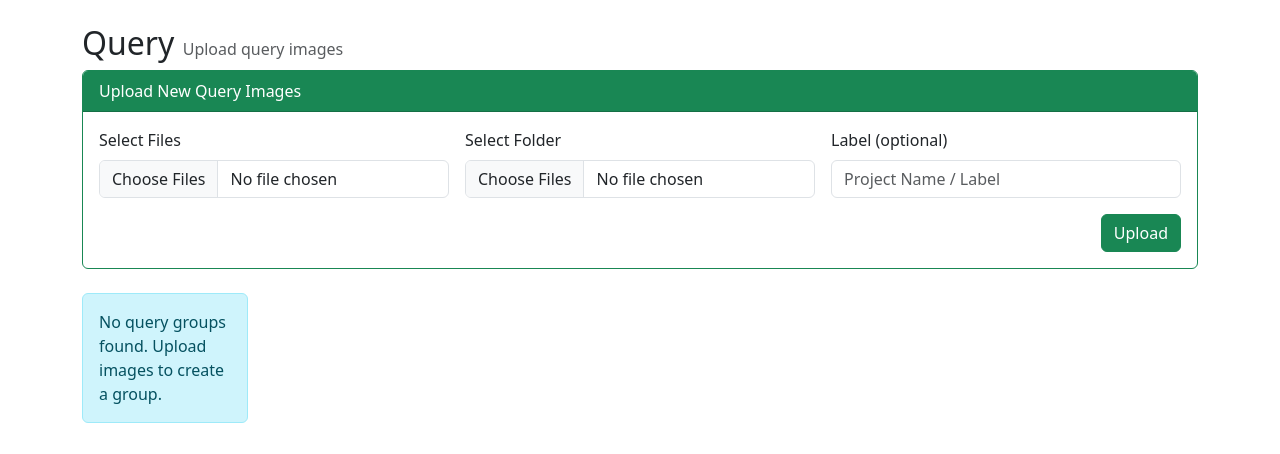
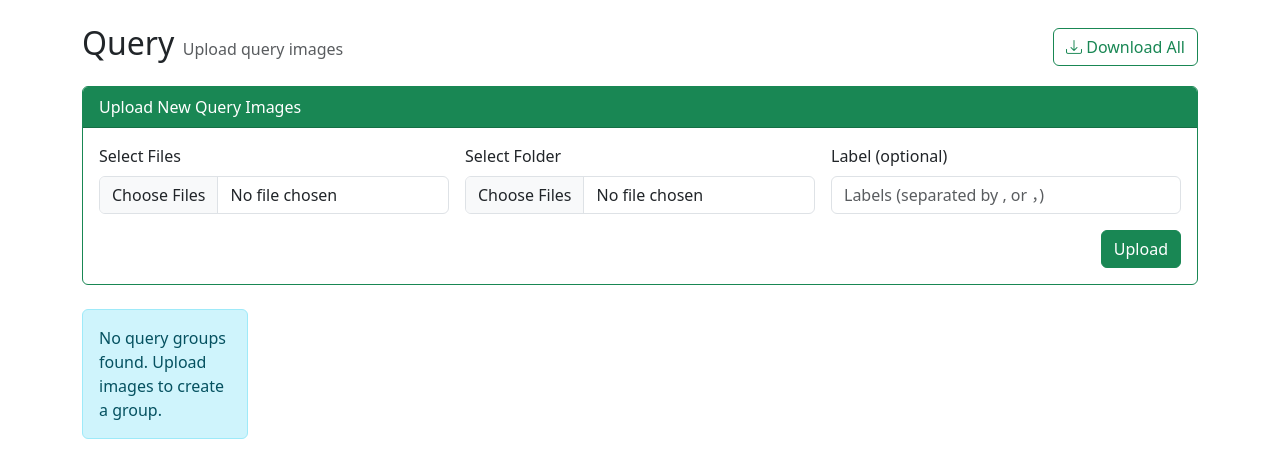
Before and after one commit to nomyowo/FurryRecongnization, a FastAPI app: page /query in a window 1280 px wide. Shown: the part 76-530 px from the top of the page. Run offline with FastAPI, Linux system fonts and the light colour scheme; data that the repository does not hold is empty.

Commit message:
加入下载，标签分割

```diff
--- a/main.py
+++ b/main.py
@@ -5,11 +5,13 @@ from datetime import datetime
 from typing import List, Optional
 
 from fastapi import FastAPI, Request, Form, UploadFile, File, Depends, status, Query
-from fastapi.responses import RedirectResponse
+from fastapi.responses import RedirectResponse, FileResponse
 from fastapi.staticfiles import StaticFiles
 from fastapi.templating import Jinja2Templates
 from werkzeug.utils import secure_filename
 import db
+import zipfile
+import tempfile
 
 app = FastAPI()
 
@@ -46,11 +48,36 @@ def startup_event():
         CREATE TABLE IF NOT EXISTS images (
             id INTEGER PRIMARY KEY AUTOINCREMENT,
             filename TEXT NOT NULL,
-            label TEXT NOT NULL,
+            label TEXT NOT NULL, -- Deprecated, kept for backward compatibility but data moved to image_labels
             type TEXT NOT NULL,
             timestamp TIMESTAMP DEFAULT CURRENT_TIMESTAMP
         )
     ''')
+
+    # New table for multiple labels support
+    conn.execute('''
+        CREATE TABLE IF NOT EXISTS image_labels (
+            id INTEGER PRIMARY KEY AUTOINCREMENT,
+            image_id INTEGER NOT NULL,
+            label TEXT NOT NULL,
+            FOREIGN KEY(image_id) REFERENCES images(id) ON DELETE CASCADE
+        )
+    ''')
+
+    # Check if migration is needed (if image_labels is empty but images has data)
+    cursor = conn.execute("SELECT COUNT(*) FROM image_labels")
+    if cursor.fetchone()[0] == 0:
+        print("Migrating labels to image_labels table...")
+        # Get all images with non-empty labels
+        images = conn.execute("SELECT id, label FROM images WHERE label != '' AND label IS NOT NULL").fetchall()
+        for img in images:
+            # Split by comma if multiple labels exist in old format, or just take the single label
+            labels = [l.strip() for l in img['label'].split(',') if l.strip()]
+            for lbl in labels:
+                conn.execute("INSERT INTO image_labels (image_id, label) VALUES (?, ?)", (img['id'], lbl))
+        conn.commit()
+        print("Migration complete.")
+
     conn.commit()
     conn.close()
 
@@ -64,12 +91,21 @@ def index(request: Request):
 def view_lib(request: Request, label: Optional[str] = Query(None), conn: sqlite3.Connection = Depends(get_db)):
     if label == "":
         label = None
-    print(f"DEBUG: label='{label}', type={type(label)}")
-    labels = conn.execute('SELECT label, COUNT(*) as count FROM images WHERE type = ? GROUP BY label ORDER BY label', ('lib',)).fetchall()
+
+    # Reverted to single label logic for lib
+    # Fetch distinct labels and counts from images table directly
+    db_labels = conn.execute('SELECT label, COUNT(*) as count FROM images WHERE type = ? GROUP BY label ORDER BY label', ('lib',)).fetchall()
+
+    labels = []
+    for row in db_labels:
+        if row['label']:
+            labels.append({'label': row['label'], 'count': row['count']})
+
     images = []
     if label is not None:
         images = conn.execute('SELECT * FROM images WHERE type = ? AND label = ? ORDER BY id DESC', ('lib', label)).fetchall()
-    print(f"DEBUG: images count={len(images)}")
+
+    # No need to attach multiple labels logic for lib as it is single label
 
     return templates.TemplateResponse("lib.html", {"request": request, "images": images, "labels": labels, "current_label": label})
 
@@ -91,8 +127,10 @@ def upload_lib(
             with open(file_path, "wb") as buffer:
                 shutil.copyfileobj(file.file, buffer)
 
+            # Single label insert for lib
             conn.execute('INSERT INTO images (filename, label, type, timestamp) VALUES (?, ?, ?, ?)',
                          (save_name, label, 'lib', str(datetime.now())))
+            # No image_labels insertion for lib
 
     conn.commit()
     return RedirectResponse(url="/lib", status_code=status.HTTP_303_SEE_OTHER)
@@ -100,29 +138,51 @@ def upload_lib(
 
 @app.get("/query")
 def view_query(request: Request, label: Optional[str] = Query(None), conn: sqlite3.Connection = Depends(get_db)):
-    # Fetch distinct labels and counts
-    # We treat empty string or NULL as "unlabeled"
-    db_labels = conn.execute('SELECT label, COUNT(*) as count FROM images WHERE type = ? GROUP BY label ORDER BY label', ('query',)).fetchall()
+    # Fetch distinct labels and counts from image_labels joined with images where type is query
+    db_labels = conn.execute('''
+        SELECT il.label, COUNT(DISTINCT il.image_id) as count
+        FROM image_labels il
+        JOIN images i ON i.id = il.image_id
+        WHERE i.type = 'query'
+        GROUP BY il.label
+        ORDER BY il.label
+    ''').fetchall()
 
     labels = []
+
+    # Check for unlabeled query images
+    unlabeled_count = conn.execute("SELECT COUNT(*) FROM images WHERE type = 'query' AND id NOT IN (SELECT image_id FROM image_labels)").fetchone()[0]
+    if unlabeled_count > 0:
+        labels.append({'label': '未检测到', 'original_label': '', 'count': unlabeled_count})
+
     for row in db_labels:
-        lbl = row['label']
-        if not lbl: # Handle empty string or None
-            labels.append({'label': '未检测到', 'original_label': '', 'count': row['count']})
-        else:
-            labels.append({'label': lbl, 'original_label': lbl, 'count': row['count']})
+        labels.append({'label': row['label'], 'original_label': row['label'], 'count': row['count']})
 
     images = []
 
     # Check if we are filtering by a specific label
     if label is not None:
         if label == "未检测到":
-             # Special case: fetch images with empty label
-             images = conn.execute("SELECT * FROM images WHERE type = ? AND (label = '' OR label IS NULL) ORDER BY id DESC", ('query',)).fetchall()
+             # Special case: fetch images with no label relations
+             images = conn.execute("SELECT * FROM images WHERE type = 'query' AND id NOT IN (SELECT image_id FROM image_labels) ORDER BY id DESC").fetchall()
         else:
-             images = conn.execute('SELECT * FROM images WHERE type = ? AND label = ? ORDER BY id DESC', ('query', label)).fetchall()
+             images = conn.execute('''
+                SELECT i.*
+                FROM images i
+                JOIN image_labels il ON i.id = il.image_id
+                WHERE i.type = 'query' AND il.label = ?
+                ORDER BY i.id DESC
+             ''', (label,)).fetchall()
 
-    return templates.TemplateResponse("query.html", {"request": request, "images": images, "labels": labels, "current_label": label})
+    # Attach concatenated labels to images for display
+    images_with_labels = []
+    for img in images:
+        img_dict = dict(img)
+        lbls = conn.execute("SELECT label FROM image_labels WHERE image_id = ?", (img['id'],)).fetchall()
+        img_dict['label'] = ", ".join([l[0] for l in lbls])
+        images_with_labels.append(img_dict)
+
+    return templates.TemplateResponse("query.html", {"request": request, "images": images_with_labels, "labels": labels, "current_label": label})
 
 
 @app.post("/query/upload")
@@ -142,8 +202,23 @@ def upload_query(
             with open(file_path, "wb") as buffer:
                 shutil.copyfileobj(file.file, buffer)
 
-            conn.execute('INSERT INTO images (filename, label, type, timestamp) VALUES (?, ?, ?, ?)',
-                         (save_name, label, 'query', str(datetime.now())))
+            # Normalize label: replace English comma with Chinese comma for legacy storage/display consistency if desired,
+            # though we split by both below.
+            # The user asked "saving labels convert English comma to Chinese comma".
+            # Since we store in `images.label` (legacy) and `image_labels` (normalized), let's ensure `images.label` uses Chinese comma.
+            normalized_label_str = label.replace(',', '，') if label else ''
+
+            # Insert into images
+            cursor = conn.execute('INSERT INTO images (filename, label, type, timestamp) VALUES (?, ?, ?, ?)',
+                         (save_name, normalized_label_str, 'query', str(datetime.now())))
+            image_id = cursor.lastrowid
+
+            # Process multiple labels
+            if label:
+                # Split by both English and Chinese commas
+                label_list = [l.strip() for l in label.replace('，', ',').split(',') if l.strip()]
+                for lbl in label_list:
+                    conn.execute('INSERT INTO image_labels (image_id, label) VALUES (?, ?)', (image_id, lbl))
 
     conn.commit()
     return RedirectResponse(url="/query", status_code=status.HTTP_303_SEE_OTHER)
@@ -156,11 +231,100 @@ def update_label(
     redirect_to: str = Form("/"),
     conn: sqlite3.Connection = Depends(get_db)
 ):
-    conn.execute('UPDATE images SET label = ? WHERE id = ?', (label, id))
+    # Check image type to decide behavior
+    img = conn.execute('SELECT type FROM images WHERE id = ?', (id,)).fetchone()
+    if img and img['type'] == 'lib':
+        # Single label update for lib
+        conn.execute('UPDATE images SET label = ? WHERE id = ?', (label, id))
+    else:
+        # Multi-label update for query
+        # Normalize for legacy column
+        normalized_label_str = label.replace(',', '，')
+        conn.execute('UPDATE images SET label = ? WHERE id = ?', (normalized_label_str, id))
+
+        # Delete existing labels for this image
+        conn.execute('DELETE FROM image_labels WHERE image_id = ?', (id,))
+
+        # Insert new labels, splitting by both comma types
+        label_list = [l.strip() for l in label.replace('，', ',').split(',') if l.strip()]
+        for lbl in label_list:
+            conn.execute('INSERT INTO image_labels (image_id, label) VALUES (?, ?)', (id, lbl))
+
     conn.commit()
     return RedirectResponse(url=redirect_to, status_code=status.HTTP_303_SEE_OTHER)
 
 
+@app.get("/query/download_all")
+def download_all_query(conn: sqlite3.Connection = Depends(get_db)):
+    # Create a temporary file
+    temp_zip = tempfile.NamedTemporaryFile(delete=False, suffix=".zip")
+    temp_zip.close()
+
+    try:
+        with zipfile.ZipFile(temp_zip.name, 'w', zipfile.ZIP_DEFLATED) as zf:
+            # Get all query images
+            images = conn.execute("SELECT * FROM images WHERE type = ?", ('query',)).fetchall()
+            for img in images:
+                file_path = os.path.join(UPLOAD_FOLDER_QUERY, img['filename'])
+                if os.path.exists(file_path):
+                    # Get all labels for this image
+                    labels = conn.execute("SELECT label FROM image_labels WHERE image_id = ?", (img['id'],)).fetchall()
+                    label_list = [l[0] for l in labels]
+
+                    if not label_list:
+                        # Unlabeled
+                        zf.write(file_path, arcname=os.path.join('未检测到', img['filename']))
+                    else:
+                        # Add to each label folder
+                        for lbl in label_list:
+                            zf.write(file_path, arcname=os.path.join(lbl, img['filename']))
+
+        return FileResponse(
+            temp_zip.name,
+            media_type='application/zip',
+            filename=f"query_images_all_{datetime.now().strftime('%Y%m%d%H%M%S')}.zip"
+        )
+    except Exception as e:
+        if os.path.exists(temp_zip.name):
+            os.remove(temp_zip.name)
+        raise e
+
+@app.get("/query/download_label")
+def download_query_label(label: str = Query(...), conn: sqlite3.Connection = Depends(get_db)):
+    # Create a temporary file
+    temp_zip = tempfile.NamedTemporaryFile(delete=False, suffix=".zip")
+    temp_zip.close()
+
+    try:
+        with zipfile.ZipFile(temp_zip.name, 'w', zipfile.ZIP_DEFLATED) as zf:
+            # Handle "未检测到" case
+            if label == "未检测到":
+                images = conn.execute("SELECT * FROM images WHERE type = ? AND id NOT IN (SELECT image_id FROM image_labels)", ('query',)).fetchall()
+            else:
+                images = conn.execute('''
+                    SELECT i.*
+                    FROM images i
+                    JOIN image_labels il ON i.id = il.image_id
+                    WHERE i.type = 'query' AND il.label = ?
+                ''', (label,)).fetchall()
+
+            for img in images:
+                file_path = os.path.join(UPLOAD_FOLDER_QUERY, img['filename'])
+                if os.path.exists(file_path):
+                    # Add file to zip at root level since it's a single label download
+                    zf.write(file_path, arcname=img['filename'])
+
+        filename_label = label if label else "unknown"
+        return FileResponse(
+            temp_zip.name,
+            media_type='application/zip',
+            filename=f"query_images_{filename_label}_{datetime.now().strftime('%Y%m%d%H%M%S')}.zip"
+        )
+    except Exception as e:
+        if os.path.exists(temp_zip.name):
+            os.remove(temp_zip.name)
+        raise e
+
 if __name__ == "__main__":
     import uvicorn
     uvicorn.run("main:app", host="127.0.0.1", port=5000, reload=True)
--- a/templates/query.html
+++ b/templates/query.html
@@ -8,7 +8,12 @@
     {% if current_label is none %}
     <!-- Query Labels / Folders View -->
     <div class="col-12 mb-4">
-        <h2>Query <small class="text-muted fs-6">Upload query images</small></h2>
+        <div class="d-flex justify-content-between align-items-center mb-3">
+            <h2>Query <small class="text-muted fs-6">Upload query images</small></h2>
+             <a href="/query/download_all" class="btn btn-outline-success">
+                <i class="bi bi-download"></i> Download All
+            </a>
+        </div>
 
         <!-- Upload Form -->
         <div class="card mb-4 border-success">
@@ -28,7 +33,7 @@
 
                     <div class="col-md-4">
                          <label for="label" class="form-label">Label (optional)</label>
-                        <input type="text" class="form-control" name="label" placeholder="Project Name / Label">
+                        <input type="text" class="form-control" name="label" placeholder="Labels (separated by , or ，)">
                     </div>
                     <div class="col-12 mt-3 text-end">
                         <button type="submit" class="btn btn-success">Upload</button>
@@ -68,6 +73,9 @@
                 <a href="/query" class="text-decoration-none me-2"><i class="bi bi-arrow-left-circle text-success"></i></a>
                 Query Group: <span class="text-success">{{ current_label }}</span>
             </h2>
+            <a href="/query/download_label?label={{ current_label }}" class="btn btn-outline-success">
+                <i class="bi bi-download"></i> Download Folder
+            </a>
         </div>
 
         <div class="row row-cols-2 row-cols-md-4 row-cols-lg-5 g-4">
```
